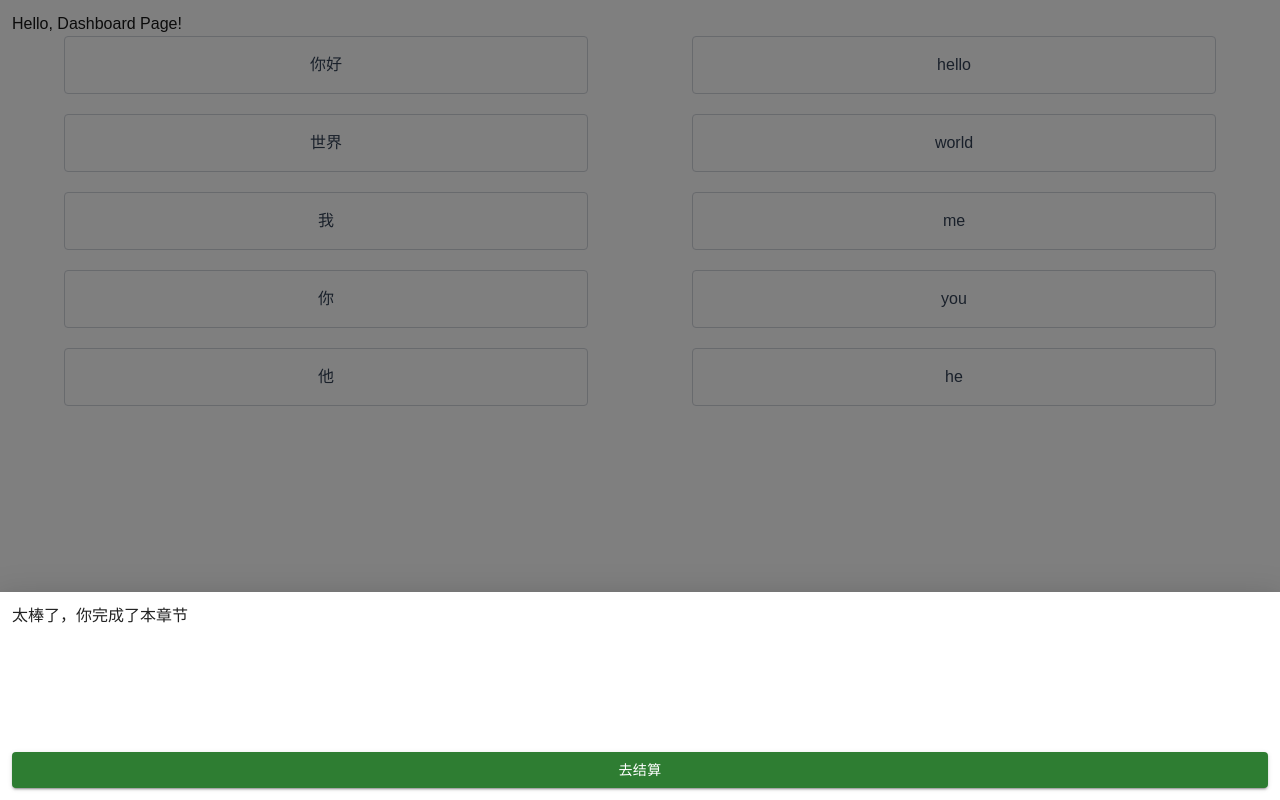
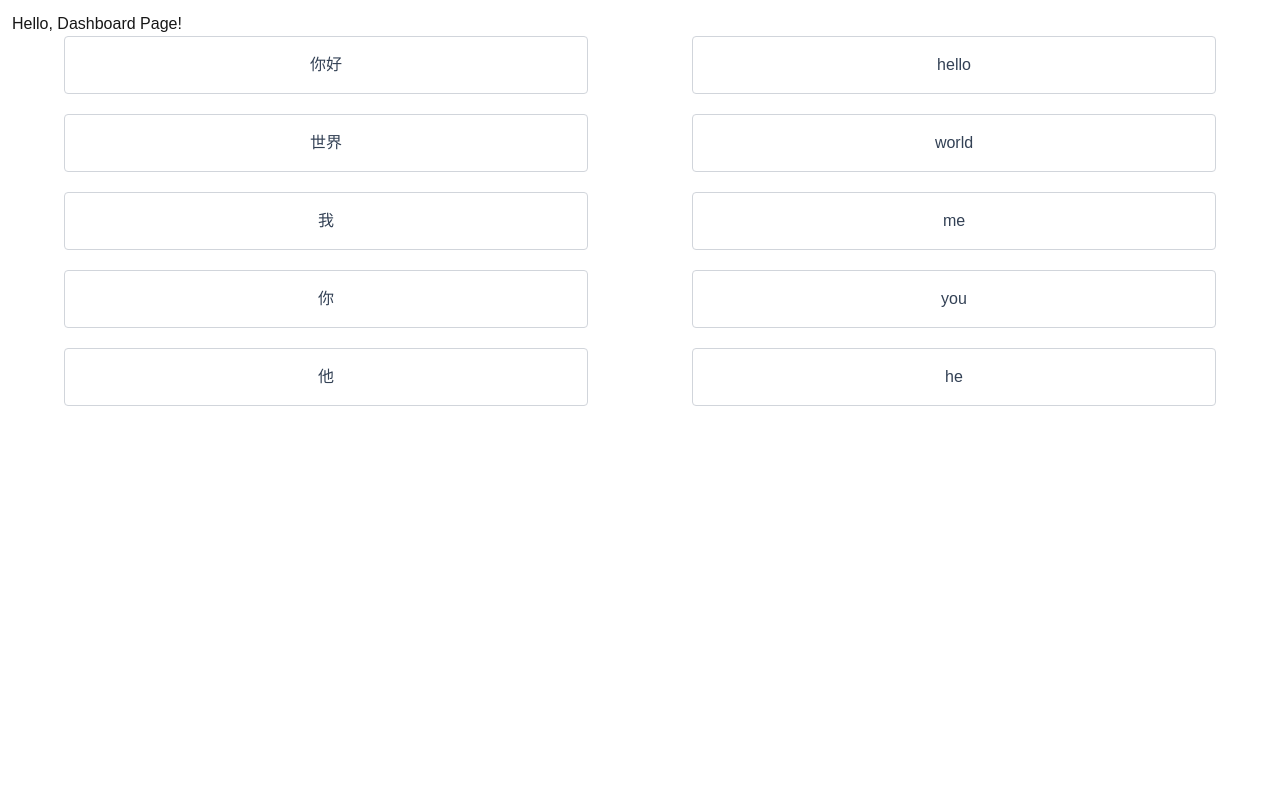
Before and after one commit to shuishuidelin/react-study, a Next.js app: page /link-game in a window 1280 px wide. Built offline with nearby package versions, Linux system fonts and the light colour scheme.

Commit message:
fix: 修改点击块为touchEnd事件

```diff
--- a/src/app/link-game/TextBrick.tsx
+++ b/src/app/link-game/TextBrick.tsx
@@ -34,7 +34,7 @@ export default function TextBrick({ text, onChoose, action }: TextBrickProps) {
     <div
       className="bg-white rounded border border-gray-300 p-4 inline-flex justify-center mb-5 text-slate-700"
       style={style}
-      onClick={
+      onTouchEnd={
         [BrickState.disabled, BrickState.success].includes(state)
           ? emptyFun
           : onChoose
--- a/src/app/link-game/page.tsx
+++ b/src/app/link-game/page.tsx
@@ -16,7 +16,7 @@ export default function LinkGame() {
   const [wordData, updateWordData] = useImmer<WordInfo[]>([])
   const linkGameData = useRef<LinkGameDataStructure[]>([])
   const dataState = useRef<"init" | "loading" | "complete">("init")
-  const [resultBoxVis, setResultBoxVis] = useState<boolean>(true)
+  const [resultBoxVis, setResultBoxVis] = useState<boolean>(false) // 结算弹窗
   const requestServerData = async () => {
     return new Promise<void>((resolve) => {
       dataState.current = "loading"
```
